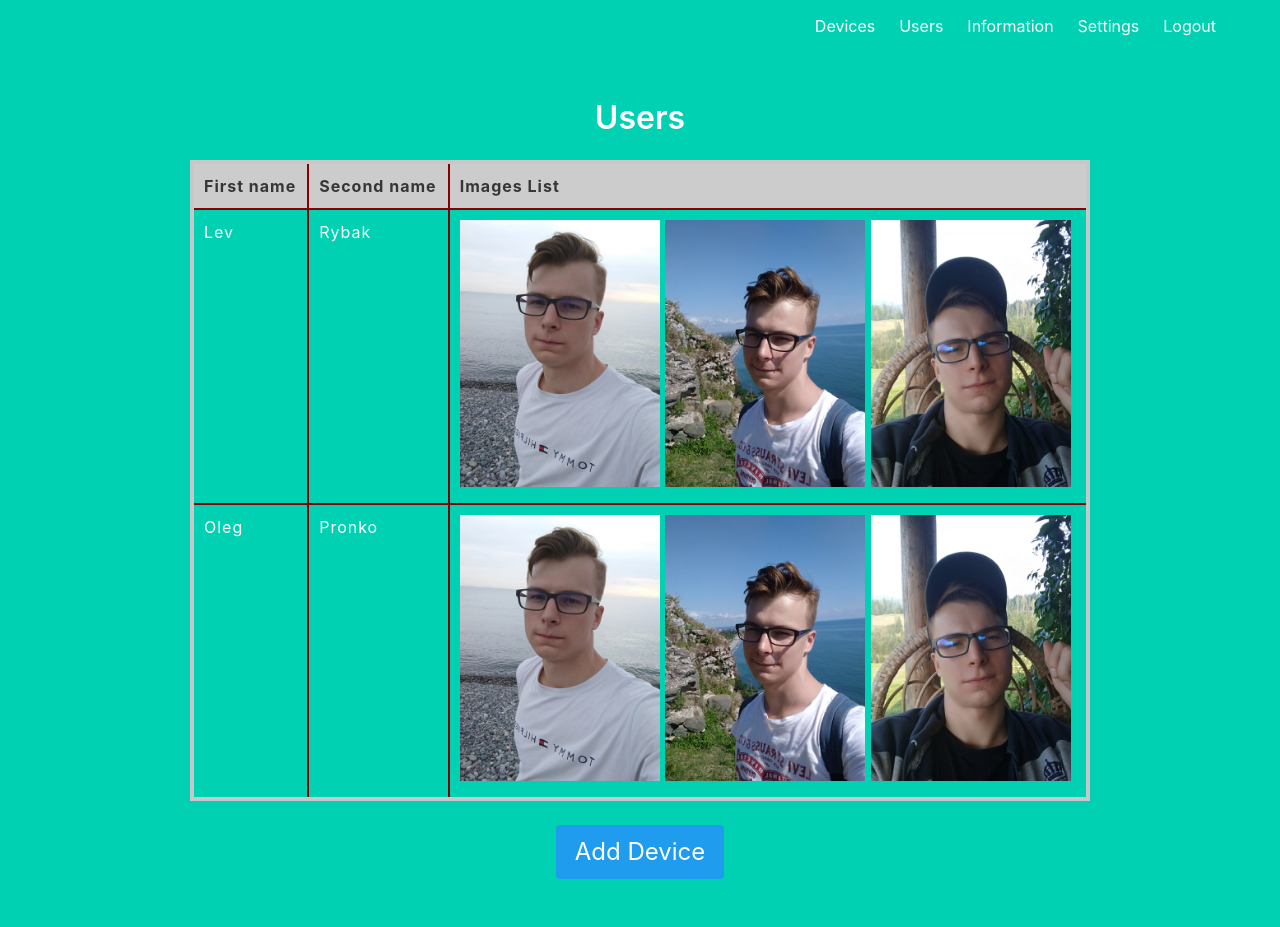
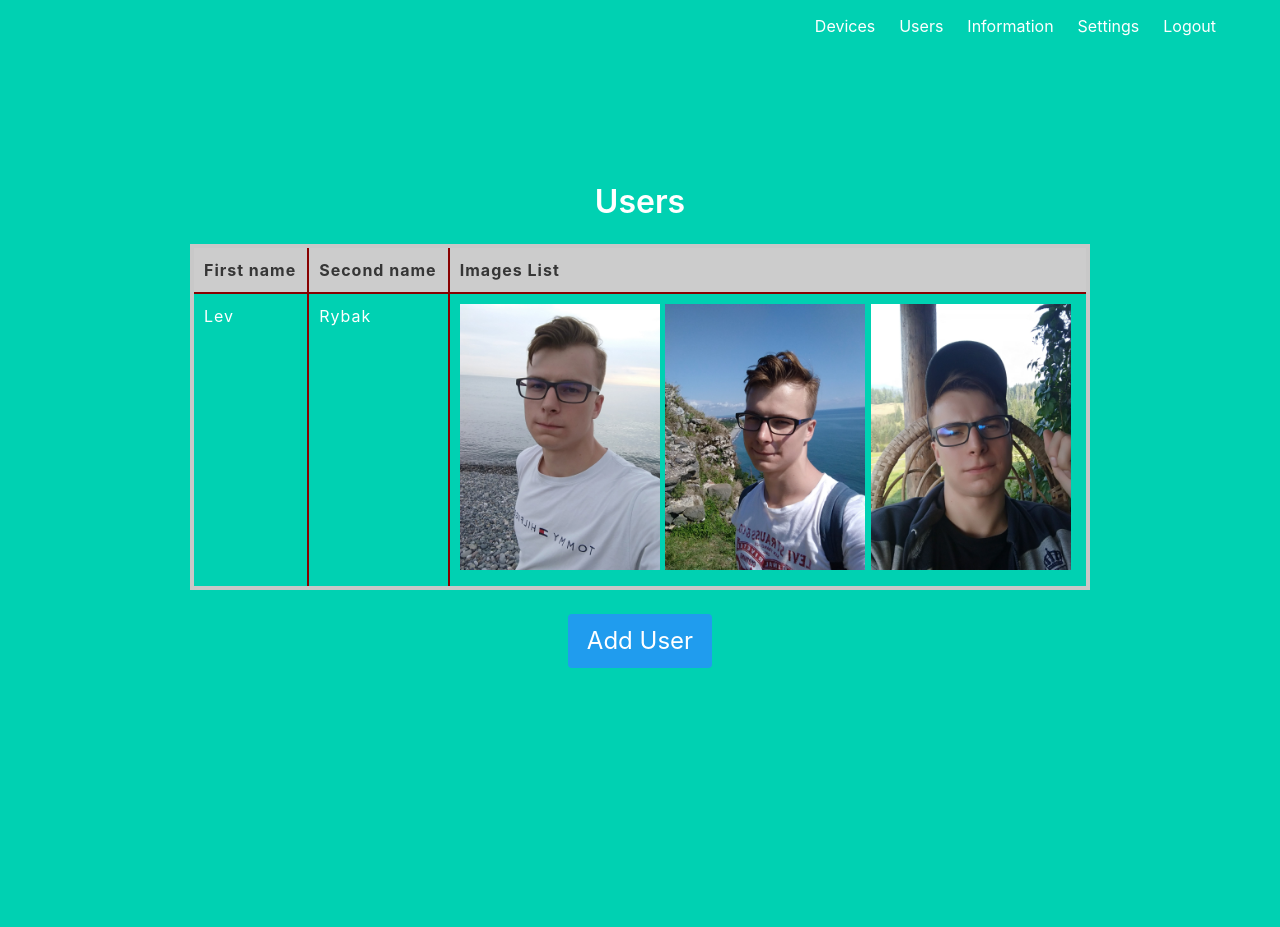
Before and after one commit to rybaklevko/diploma2019, a Flask app: page /users_page in a window 1280 px wide. After the commit the page ends 668 px from the top, so only its background shows below. Run offline with Flask 2, Linux system fonts and the light colour scheme.

Commit message:
Updated devices page, users page

```diff
--- a/pages/devices_page.py
+++ b/pages/devices_page.py
@@ -2,8 +2,8 @@ from app import app
 from flask import render_template
 
 # TODO data for device have to be read from DataBase
-device_list = [{'name': 'rybak_device', 'ip': '2', 'userList': {'Lev Rybak', 'DSA dsa'}, 'address' : 'Konovalsta str'},
-               {'name': 'pronko_device', 'ip': '3', 'userList': {'Lev Rybak', 'DSA dsa'}, 'address': 'Konovalsta str'}]
+device_list = [{'name': 'rybak_device', 'ip': '192.168.30.63', 'userList': {'Lev Rybak'}, 'address' : 'Konovalsta str'},
+               {'name': 'pronko_device', 'ip': '192.168.30.213', 'userList': {'Prohnko Oleg'}, 'address': 'Naykova str'}]
 
 
 @app.route('/devices_page', methods=['GET', 'POST'])
--- a/pages/users_page.py
+++ b/pages/users_page.py
@@ -3,8 +3,8 @@ from flask import render_template
 
 
 # TODO data for device have to be read from DataBase
-users_list = [{'firstName': 'Lev', 'secondName': 'Rybak'},
-               {'firstName': 'Oleg', 'secondName': 'Pronko'}]
+users_list = [{'firstName': 'Lev', 'secondName': 'Rybak', 'imagesList':{'lev1.jpg','lev2.jpg','lev3.jpg'}}]
+    #,               {'firstName': 'Oleg', 'secondName': 'Pronko'}]
 
 @app.route('/users_page', methods=['GET', 'POST'])
 def users_page(error=''):
--- a/templates/login.html
+++ b/templates/login.html
@@ -30,9 +30,10 @@
 
         </form>
 
+        <br>
         <form method="GET" action="/registration_page">
             <button class="button is-block is-info is-large is-fullwidth">Sign up</button>
-        </form>>
+        </form>
     </div>
 </div>
 {% endblock %}
--- a/templates/users.html
+++ b/templates/users.html
@@ -18,17 +18,18 @@
                 <td>{{user.firstName}}</td>
                 <td>{{user.secondName}}</td>
                 <td>
-                    <img src="{{url_for('static', filename='lev1.jpg')}}" alt="Lev1" width="200" height="128">
-                    <img src="{{url_for('static', filename='lev2.jpg')}}" alt="Lev1" width="200" height="128">
-                    <img src="{{url_for('static', filename='lev3.jpg')}}" alt="Lev1" width="200" height="128">
+                    <img src="{{url_for('static', filename='lev1.jpg') }}" alt="Lev1" width="200" height="128">
+                    <img src="{{url_for('static', filename='lev2.jpg') }}" alt="Lev1" width="200" height="128">
+                    <img src="{{url_for('static', filename='lev3.jpg') }}" alt="Lev1" width="200" height="128">
+
                 </td>
             </tr>
     {% endfor %}
     </table>
 
     <br>
-    <form method="POST" action="/add_device">
-    <button class="button is-info is-large" align="center">Add Device</button>
+    <form method="POST" action="/add_user">
+    <button class="button is-info is-large" align="center">Add User</button>
     </form>
 </div>
 {% endblock %}
```
